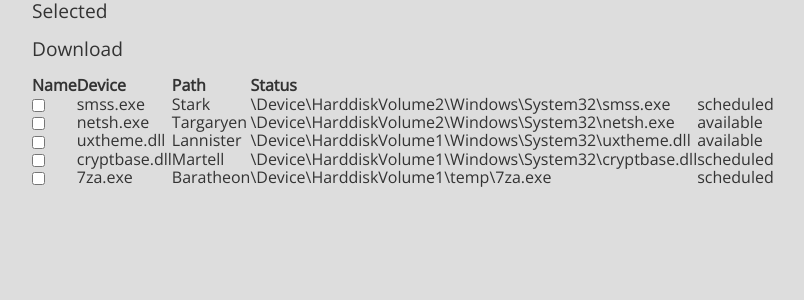
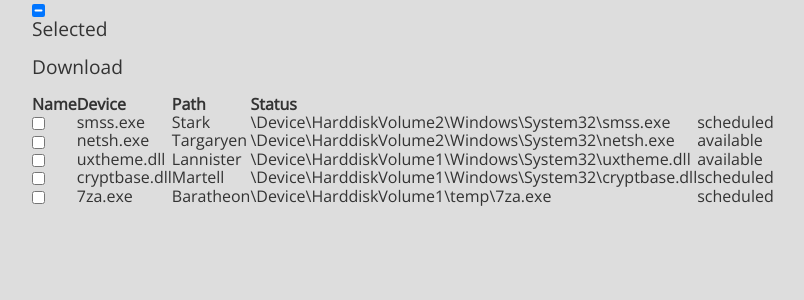
Before and after one commit to luciancarp/select-table, a React (Create React App) app: page / in a window 1280 px wide. Shown: the top 300 px of the page, without its empty margins (258-1062 px from the left). Built offline with nearby package versions, Linux system fonts and the light colour scheme.

Commit message:
Create Checkbox component

```diff
--- /dev/null
+++ b/src/components/Checkbox.js
@@ -0,0 +1,45 @@
+import React, { useEffect } from 'react'
+import styled from 'styled-components'
+import PropTypes from 'prop-types'
+
+const Checkbox = ({ status, onChange }) => {
+  const checkboxRef = React.useRef()
+
+  useEffect(() => {
+    //1 for checked
+    //0 for indeterminate
+    //-1 for not checked
+    if (status === 1) {
+      checkboxRef.current.checked = true
+      checkboxRef.current.indeterminate = false
+    } else if (status === -1) {
+      checkboxRef.current.checked = false
+      checkboxRef.current.indeterminate = false
+    } else {
+      checkboxRef.current.checked = false
+      checkboxRef.current.indeterminate = true
+    }
+  }, [status])
+
+  return (
+    <Container>
+      <StyledCheckbox
+        type='checkbox'
+        id='box'
+        ref={checkboxRef}
+        onChange={onChange}
+      />
+    </Container>
+  )
+}
+
+const Container = styled.div``
+
+const StyledCheckbox = styled.input``
+
+Checkbox.propTypes = {
+  onChange: PropTypes.func,
+  status: PropTypes.number.isRequired,
+}
+
+export default Checkbox
--- a/src/components/TableRow.js
+++ b/src/components/TableRow.js
@@ -4,6 +4,8 @@ import PropTypes from 'prop-types'
 
 import { connect } from 'react-redux'
 import { selectFile, deselectFile } from '../actions/file'
+
+import Checkbox from './Checkbox'
 
 const TableRow = ({
   selectFile,
@@ -13,15 +15,15 @@ const TableRow = ({
 }) => {
   const rowData = files.find((file) => file.id === id)
 
-  let checked = selectedFiles.includes(id)
+  let checked = selectedFiles.includes(id) ? 1 : -1
 
   const handleCheck = () => {
-    checked ? deselectFile(id) : selectFile(id)
+    checked === 1 ? deselectFile(id) : selectFile(id)
   }
 
   return (
     <StyledRow>
-      <input type='checkbox' checked={checked} onChange={() => handleCheck()} />
+      <Checkbox status={checked} onChange={() => handleCheck()} />
       <td>{rowData.name}</td>
       <td>{rowData.device}</td>
       <td>{rowData.path}</td>
--- a/src/components/Toolbar.js
+++ b/src/components/Toolbar.js
@@ -1,23 +1,43 @@
-import React from 'react'
+import React, { useEffect } from 'react'
 import styled from 'styled-components'
 import PropTypes from 'prop-types'
 
 import { connect } from 'react-redux'
-import { selectFile } from '../actions/file'
+import { selectAllFiles, deselectAllFiles } from '../actions/file'
 
-const Toolbar = ({ selectFile, file: { selectedFile, files } }) => {
+const Toolbar = ({
+  selectAllFiles,
+  deselectAllFiles,
+  file: { selectedFile, files },
+}) => {
+  useEffect(() => {
+    checkboxRef.current.checked = true
+    checkboxRef.current.indeterminate = true
+  }, [])
+
+  let checked = false
+
+  const checkboxRef = React.useRef()
+
   return (
     <Container>
+      <StyledCheckbox type='checkbox' id='box' ref={checkboxRef} />
+      {/* <label for='box'>-</label> */}
       <h3>Selected</h3>
       <h3>Download</h3>
     </Container>
   )
 }
 
+const StyledCheckbox = styled.input`
+  /* display: none; */
+`
+
 const Container = styled.div``
 
 Toolbar.propTypes = {
-  selectFile: PropTypes.func.isRequired,
+  selectAllFiles: PropTypes.func.isRequired,
+  deselectAllFiles: PropTypes.func.isRequired,
   file: PropTypes.object.isRequired,
 }
 
@@ -26,5 +46,6 @@ const mapStateToProps = (state) => ({
 })
 
 export default connect(mapStateToProps, {
-  selectFile,
+  selectAllFiles,
+  deselectAllFiles,
 })(Toolbar)
```
